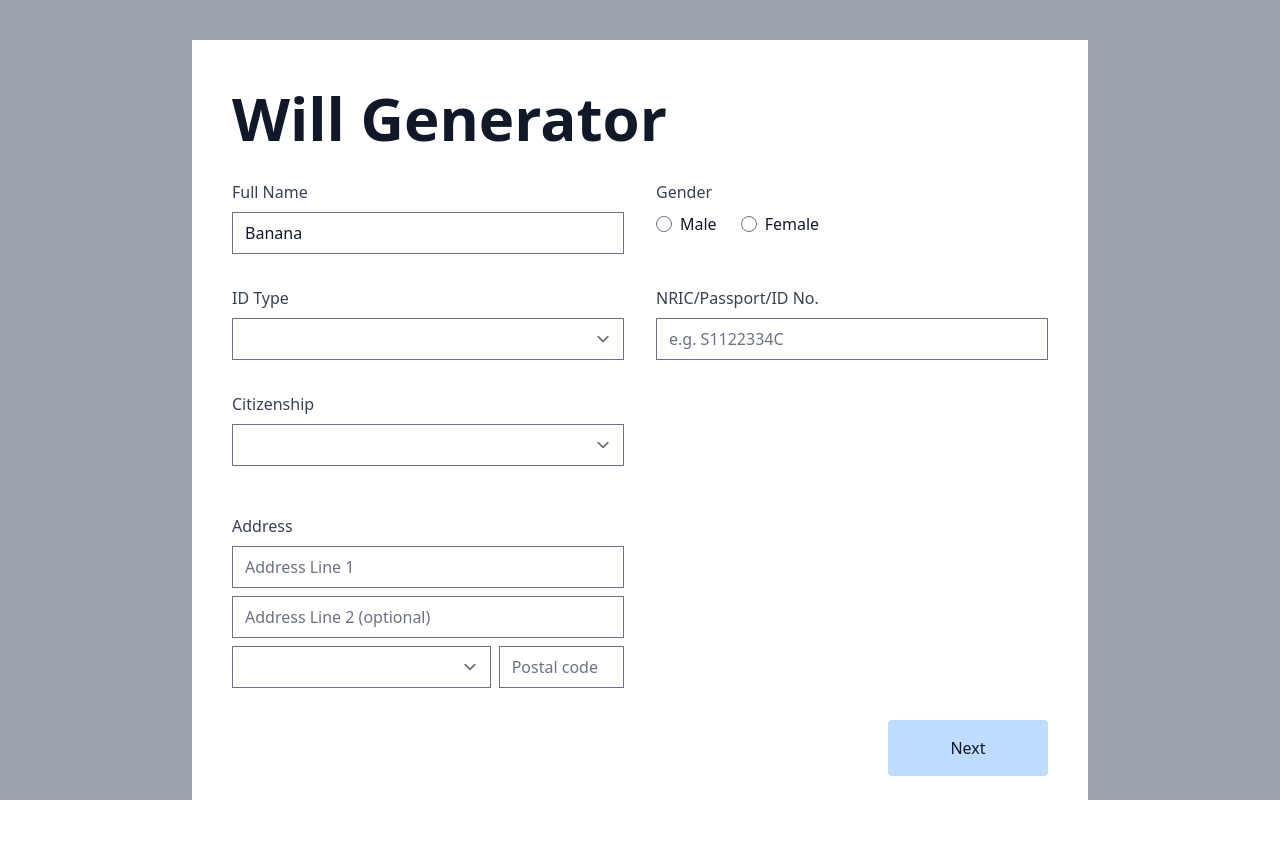
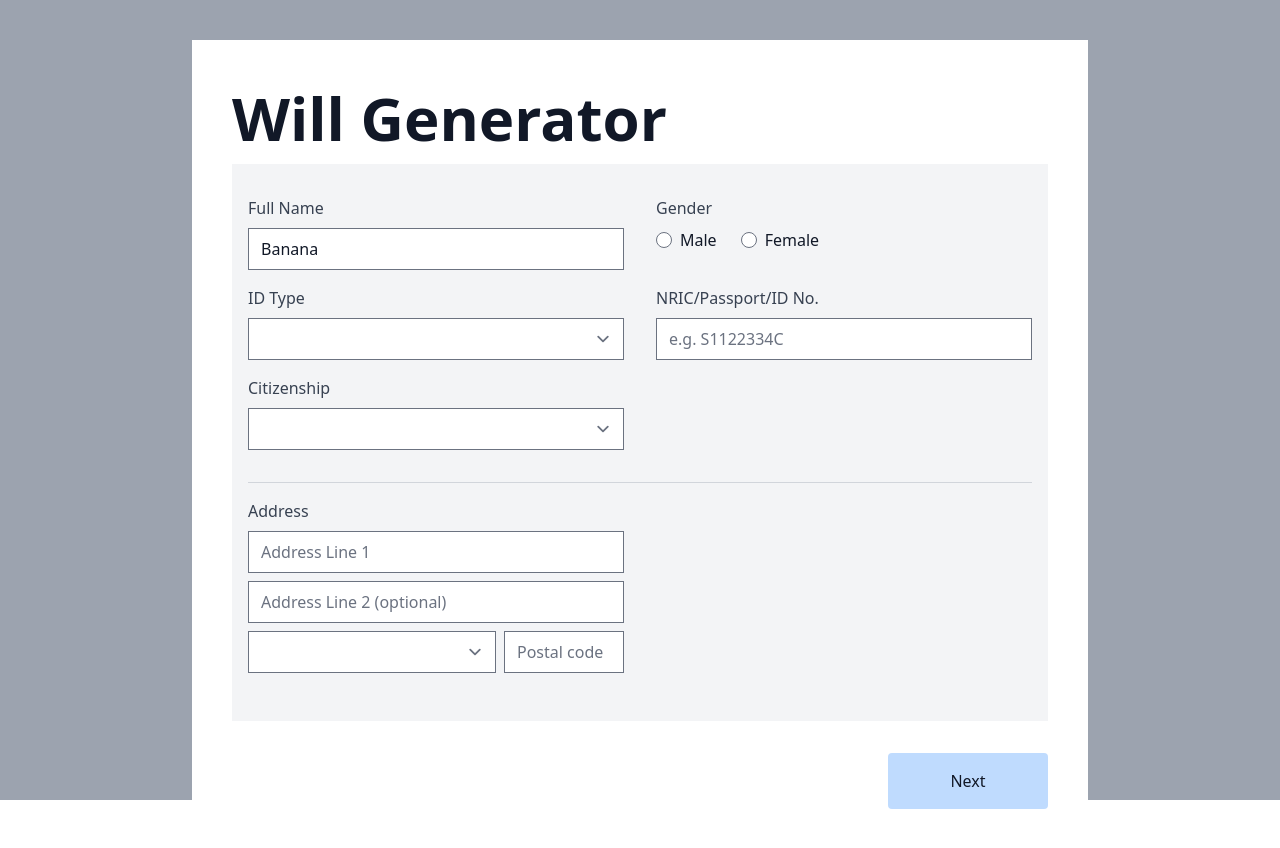
Before and after one commit to yjsoon/willgen, a Next.js app: page / in a window 1280 px wide. Shown: the top 848 px of the page. Before the commit the page ends 824 px from the top, so only its background shows below. Built offline with nearby package versions, Linux system fonts and the light colour scheme.

Commit message:
Styling and refactoring

```diff
--- a/components/PersonAdder.js
+++ b/components/PersonAdder.js
@@ -1,11 +1,14 @@
 import PersonInputText from "../components/PersonInputText";
 import PersonGenderRadio from "../components/PersonGenderRadio";
 import PersonDropDown from "../components/PersonDropDown";
+import PersonAddress from "../components/PersonAddress";
+
 import { idTypes } from "../constants/idTypes";
 import { countries } from "../constants/countries";
 
 const PersonAdder = ({ person, setPerson, description }) => {
   return (
+    <div className="divide-y divide-gray-300 bg-gray-100 px-4 py-8 my-4">
       <section className="grid grid-cols-1 md:grid-cols-2 md:gap-x-8 items-start mb-4">
         <PersonInputText
           description={description}
@@ -36,6 +39,10 @@ const PersonAdder = ({ person, setPerson, description }) => {
           values={countries}
         />
       </section>
+      <section className="grid grid-cols-1 md:grid-cols-2 md:gap-x-8 items-start">
+        <PersonAddress person={person} setPerson={setPerson} />
+      </section>
+    </div>
   );
 };
 
--- a/components/PersonAddress.js
+++ b/components/PersonAddress.js
@@ -3,7 +3,7 @@ import PersonDropDown from "./PersonDropDown";
 
 const PersonAddress = ({ person, setPerson }) => {
   return (
-    <label className="block mt-8" htmlFor="Address">
+    <label className="block my-4" htmlFor="Address">
       <span className="text-gray-700">Address</span>
       <input
         type="text"
--- a/components/PersonDropDown.js
+++ b/components/PersonDropDown.js
@@ -6,7 +6,7 @@ const PersonDropDown = ({
   values,
 }) => {
   return (
-    <label className="block mt-8" htmlFor="idType">
+    <label className="block  mb-4" htmlFor="idType">
       <span className="text-gray-700">{description}</span>
       <select
         className="form-select block w-full mt-2"
--- a/components/PersonGenderRadio.js
+++ b/components/PersonGenderRadio.js
@@ -1,7 +1,7 @@
 const PersonGenderRadio = ({ person, setPerson }) => {
   return (
     <label
-      className="block mt-8"
+      className="block mb-4"
       htmlFor="gender"
       onChange={(e) => setPerson({ ...person, gender: e.target.value })}
     >
--- a/components/PersonInputText.js
+++ b/components/PersonInputText.js
@@ -6,7 +6,7 @@ const PersonInputText = ({
   placeholder,
 }) => {
   return (
-    <label className="block mt-8" htmlFor={keyName}>
+    <label className="block  mb-4" htmlFor={keyName}>
       <span className="text-gray-700">{description}</span>
       <input
         type="text"
--- a/pages/index.js
+++ b/pages/index.js
@@ -4,7 +4,6 @@ import { useEffect } from "react";
 import { useAppContext } from "../contexts/AppContext";
 
 import PersonAdder from "../components/PersonAdder";
-import PersonAddress from "../components/PersonAddress";
 import NavButtons from "../components/NavButtons";
 
 export default function Home() {
@@ -28,9 +27,6 @@ export default function Home() {
         setPerson={setAuthor}
         description="Full Name"
       />
-      <section className="grid grid-cols-1 md:grid-cols-2 md:gap-x-8 items-start">
-        <PersonAddress person={author} setPerson={setAuthor} />
-      </section>
       <NavButtons next="page2" />
     </>
   );
--- a/pages/page2.js
+++ b/pages/page2.js
@@ -4,7 +4,6 @@ import { useEffect } from "react";
 import { useAppContext } from "../contexts/AppContext";
 
 import PersonAdder from "../components/PersonAdder";
-import PersonAddress from "../components/PersonAddress";
 import NavButtons from "../components/NavButtons";
 
 const Page2 = () => {
@@ -28,9 +27,6 @@ const Page2 = () => {
         setPerson={setExecutor}
         description="Full Name of Main Executor"
       />
-      <section className="grid grid-cols-1 md:grid-cols-2 md:gap-x-8 items-start">
-        <PersonAddress person={executor} setPerson={setExecutor} />
-      </section>
       <NavButtons prev="/" next="page3" />
     </>
   );
```
Lines whose indentation alone changed are shown as unchanged.
